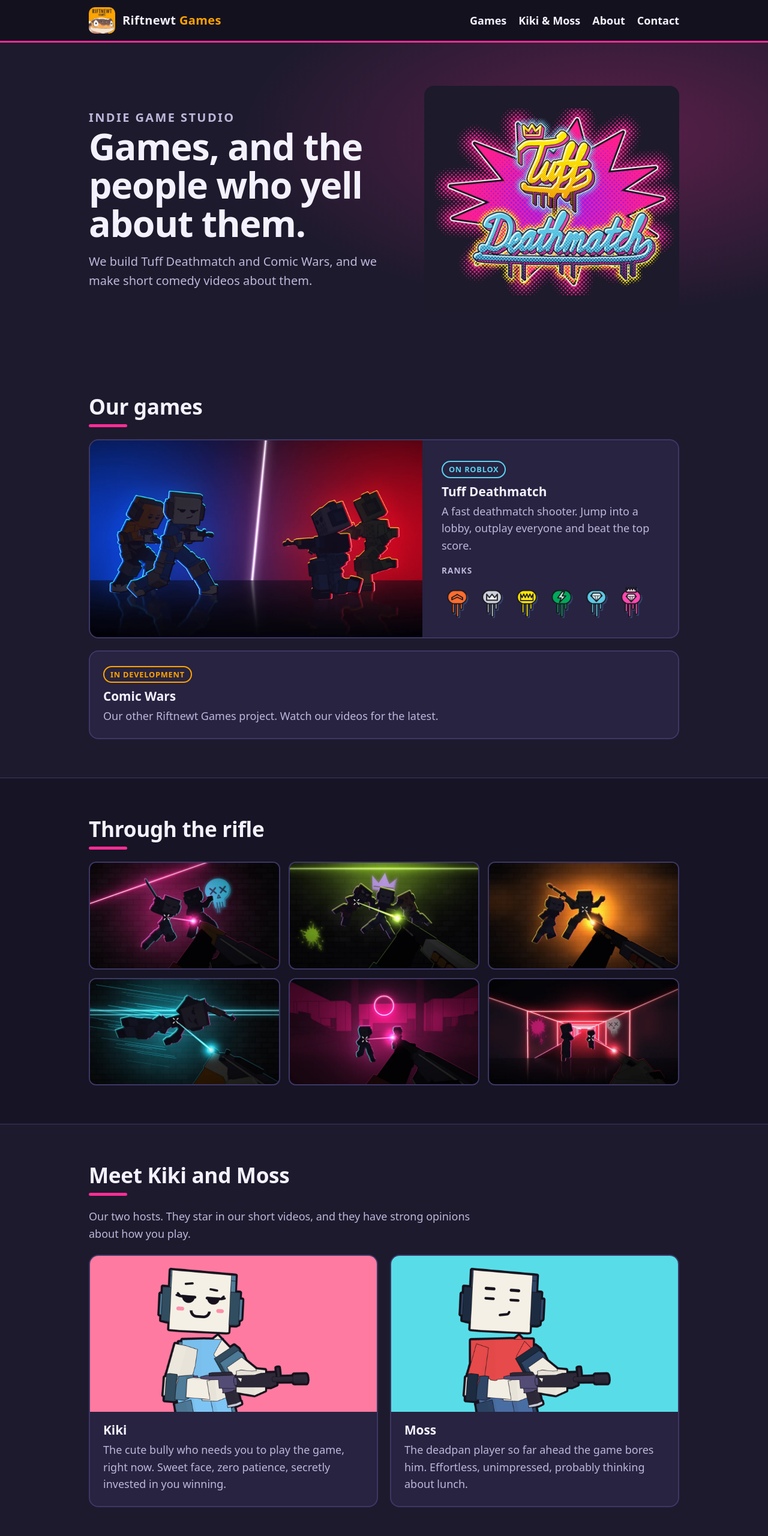
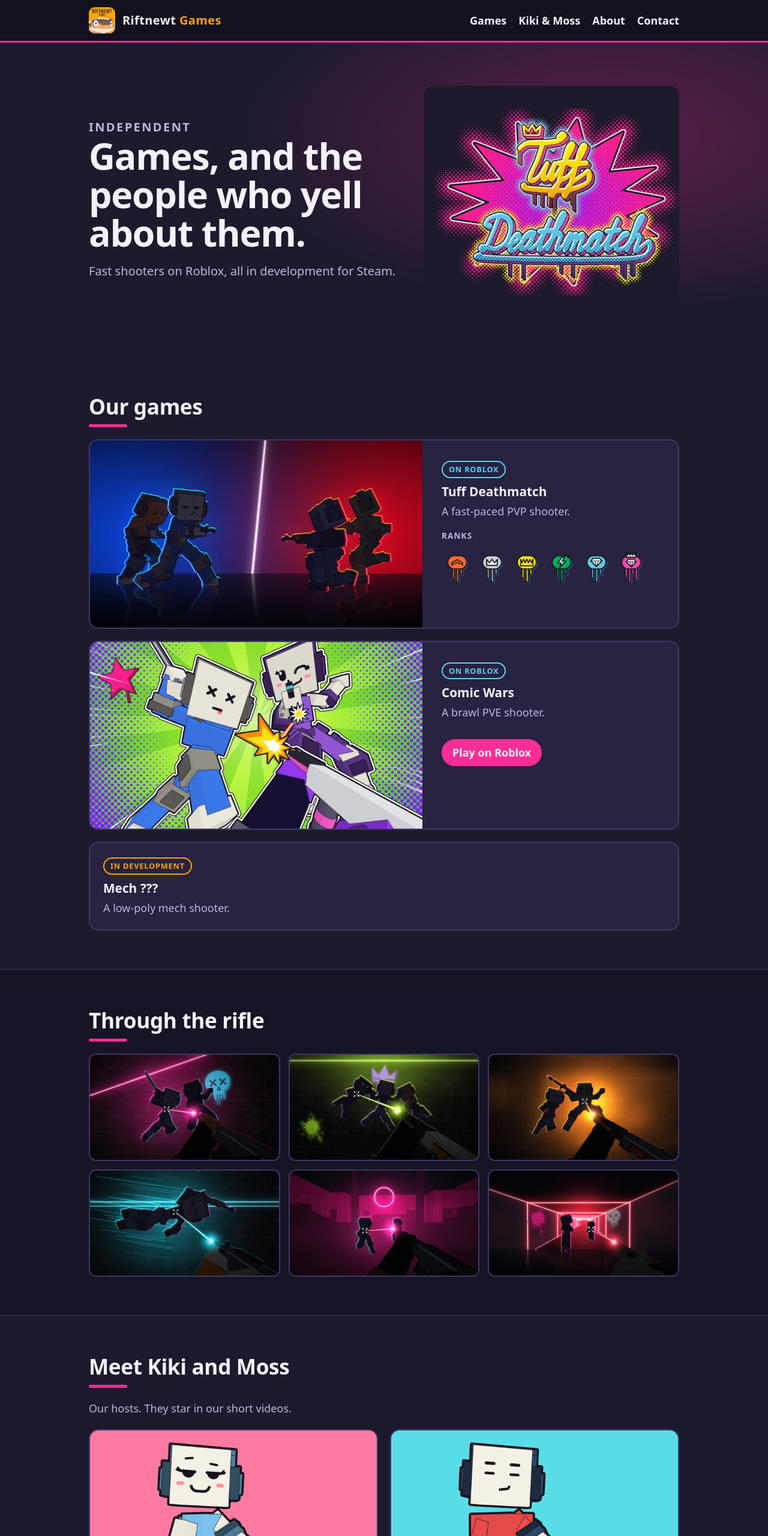
Before and after one commit to r1ftnewtgames-pixel/riftnewtgames-site, a plain HTML site: page index.html in a window 1280 px wide. Shown: the top 2560 px of the page at 60% size. Drawn offline with Linux system fonts and the light colour scheme.

Commit message:
Rewrite About, drop "indie", add Comic Wars card and trim legal copy
About now says what inspires the games: Risograph and comic art, hitscan
with server authority, and Metal Warriors / Titanfall nostalgia.

Co-Authored-By: Claude Sonnet 5.5 <noreply@anthropic.com>

```diff
--- a/index.html
+++ b/index.html
@@ -4,11 +4,11 @@
 <meta charset="utf-8">
 <meta name="viewport" content="width=device-width, initial-scale=1">
 <title>Riftnewt Games</title>
-<meta name="description" content="Riftnewt Games is an indie studio making Tuff Deathmatch and Comic Wars, plus short comedy videos starring Kiki and Moss.">
+<meta name="description" content="Riftnewt Games is independent. We make Tuff Deathmatch, Comic Wars and more, all in development for Steam.">
 <meta property="og:type" content="website">
 <meta property="og:site_name" content="Riftnewt Games">
 <meta property="og:title" content="Riftnewt Games">
-<meta property="og:description" content="Indie studio. Tuff Deathmatch, Comic Wars, and the people who yell about them.">
+<meta property="og:description" content="Independent. Tuff Deathmatch, Comic Wars and more, heading to Steam.">
 <meta property="og:url" content="https://riftnewtgames.ca/">
 <meta property="og:image" content="https://riftnewtgames.ca/img/og-image.jpg">
 <meta name="twitter:card" content="summary_large_image">
@@ -35,9 +35,9 @@
   <div class="hero">
     <div class="wrap">
       <div>
-        <p class="eyebrow">Indie game studio</p>
+        <p class="eyebrow">Independent</p>
         <h1>Games, and the people who yell about them.</h1>
-        <p>We build Tuff Deathmatch and Comic Wars, and we make short comedy videos about them.</p>
+        <p>Fast shooters on Roblox, all in development for Steam.</p>
       </div>
       <img src="img/tuff-lockup.webp" alt="TUFF DEATHMATCH logo: yellow script Tuff with a crown over cyan script Deathmatch, on a pink spiked burst" width="900" height="800">
     </div>
@@ -51,7 +51,7 @@
         <div class="text">
           <span class="tag">On Roblox</span>
           <h3>Tuff Deathmatch</h3>
-          <p>A fast deathmatch shooter. Jump into a lobby, outplay everyone and beat the top score.</p>
+          <p>A fast-paced PVP shooter.</p>
           <p class="ranks-label">Ranks</p>
           <ul class="ranks" aria-label="Rank badges from Bronze to Master">
             <li><img src="img/ranks/bronze-3.webp" alt="Bronze 3 rank badge" width="52" height="52" loading="lazy"></li>
@@ -63,11 +63,22 @@
           </ul>
         </div>
       </article>
-      <article class="card">
-        <span class="tag soon">In development</span>
-        <h3>Comic Wars</h3>
-        <p>Our other Riftnewt Games project. Watch our videos for the latest.</p>
+      <article class="feature">
+        <img src="img/comic-wars.webp" alt="Two stickmen brawl on a green comic burst: one with X eyes, one winking, a muzzle flash between them" width="1280" height="720" loading="lazy">
+        <div class="text">
+          <span class="tag">On Roblox</span>
+          <h3>Comic Wars</h3>
+          <p>A brawl PVE shooter.</p>
+          <a class="btn" href="https://www.roblox.com/games/114255466424540/Comic-Wars">Play on Roblox</a>
+        </div>
       </article>
+      <div class="cards">
+        <article class="card">
+          <span class="tag soon">In development</span>
+          <h3>Mech ???</h3>
+          <p>A low-poly mech shooter.</p>
+        </article>
+      </div>
     </div>
   </section>
 
@@ -90,20 +101,20 @@
   <section id="characters">
     <div class="wrap">
       <h2>Meet Kiki and Moss</h2>
-      <p class="lead">Our two hosts. They star in our short videos, and they have strong opinions about how you play.</p>
+      <p class="lead">Our hosts. They star in our short videos.</p>
       <div class="chars">
         <article class="char kiki">
           <figure><img src="img/kiki.png" alt="Kiki, a cartoon character with headphones and a smug smile, holding a rifle" width="720" height="680" loading="lazy"></figure>
           <div class="text">
             <h3>Kiki</h3>
-            <p>The cute bully who needs you to play the game, right now. Sweet face, zero patience, secretly invested in you winning.</p>
+            <p>Loud, bossy, secretly rooting for you.</p>
           </div>
         </article>
         <article class="char moss">
           <figure><img src="img/moss.png" alt="Moss, a cartoon character with headphones and a flat expression, holding a rifle" width="720" height="680" loading="lazy"></figure>
           <div class="text">
             <h3>Moss</h3>
-            <p>The deadpan player so far ahead the game bores him. Effortless, unimpressed, probably thinking about lunch.</p>
+            <p>Deadpan, unbeatable, bored.</p>
           </div>
         </article>
       </div>
@@ -116,8 +127,11 @@
         <img src="img/newt-480.webp" alt="The Riftnewt Games newt mascot, wide-eyed on an orange background" width="480" height="480" loading="lazy">
         <div>
           <h2>About us</h2>
-          <p>Riftnewt Games is a small independent game studio. We make our own games and publish our own videos on YouTube, Instagram and TikTok. Our videos are comedy, and some of the language in them is bleeped.</p>
-          <p>This website has no accounts, no ads and no tracking. See our <a href="privacy.html">Privacy Policy</a> for the details.</p>
+          <p>Riftnewt Games is small and independent.</p>
+          <p><strong>Past.</strong> Simple shapes and flat ink, inspired by <a href="https://en.wikipedia.org/wiki/Risograph">Risograph</a> prints and comic panels.</p>
+          <p><strong>Future.</strong> Hitscan shots that land the instant you fire, and a server with the final say on every hit.</p>
+          <p><strong>Nostalgia.</strong> Games like Metal Warriors and Titanfall, with no bloat and no baggage.</p>
+          <p>We post our own videos on YouTube, Instagram and TikTok. This site has no accounts, ads or tracking. See our <a href="privacy.html">Privacy Policy</a>.</p>
         </div>
       </div>
     </section>
@@ -126,7 +140,7 @@
   <section id="contact">
     <div class="wrap">
       <h2>Contact</h2>
-      <p class="lead">Questions, feedback or business enquiries: <a href="mailto:contact@riftnewtgames.ca">contact@riftnewtgames.ca</a></p>
+      <p class="lead">Business, feedback or questions: <a href="mailto:contact@riftnewtgames.ca">contact@riftnewtgames.ca</a></p>
     </div>
   </section>
 </main>
--- a/style.css
+++ b/style.css
@@ -79,8 +79,12 @@ h3 { margin: 0 0 6px; font-size: 1.3rem; line-height: 1.2; }
 .ranks img { display: block; width: 52px; height: 52px; }
 .ranks-label { margin: 0 0 6px; color: var(--muted); font-size: 0.85rem; font-weight: 700; letter-spacing: 0.08em; text-transform: uppercase; }
 
-.card { margin-top: 20px; background: var(--panel); border: 2px solid var(--line); border-radius: 16px; padding: 22px; }
+.cards { display: grid; grid-template-columns: repeat(auto-fit, minmax(min(100%, 280px), 1fr)); gap: 20px; margin-top: 20px; }
+.card { background: var(--panel); border: 2px solid var(--line); border-radius: 16px; padding: 22px; }
+.feature + .feature { margin-top: 20px; }
 .card p { margin: 0; color: var(--muted); }
+.btn { display: inline-block; margin-top: 14px; padding: 8px 18px; border-radius: 999px; background: var(--pink); color: #fff; font-weight: 800; text-decoration: none; }
+.btn:hover { background: var(--yellow); color: var(--bg); }
 
 /* gallery */
 .gallery { display: grid; grid-template-columns: repeat(auto-fit, minmax(min(100%, 300px), 1fr)); gap: 14px; margin: 0; padding: 0; list-style: none; }
@@ -100,6 +104,7 @@ h3 { margin: 0 0 6px; font-size: 1.3rem; line-height: 1.2; }
 .about { display: grid; grid-template-columns: 200px 1fr; align-items: center; gap: 24px 36px; }
 .about img { display: block; width: 200px; height: 200px; border-radius: 24px; border: 3px solid var(--orange); }
 .about p { max-width: 38em; margin: 0 0 12px; color: var(--muted); }
+.about strong { color: var(--yellow); }
 @media (max-width: 640px) { .about { grid-template-columns: 1fr; } .about img { width: 140px; height: 140px; } }
 
 /* policy pages */
```
Also changed, not shown: privacy.html (+2 -2 lines), terms.html (+2 -5 lines), img/comic-wars.webp (added).
